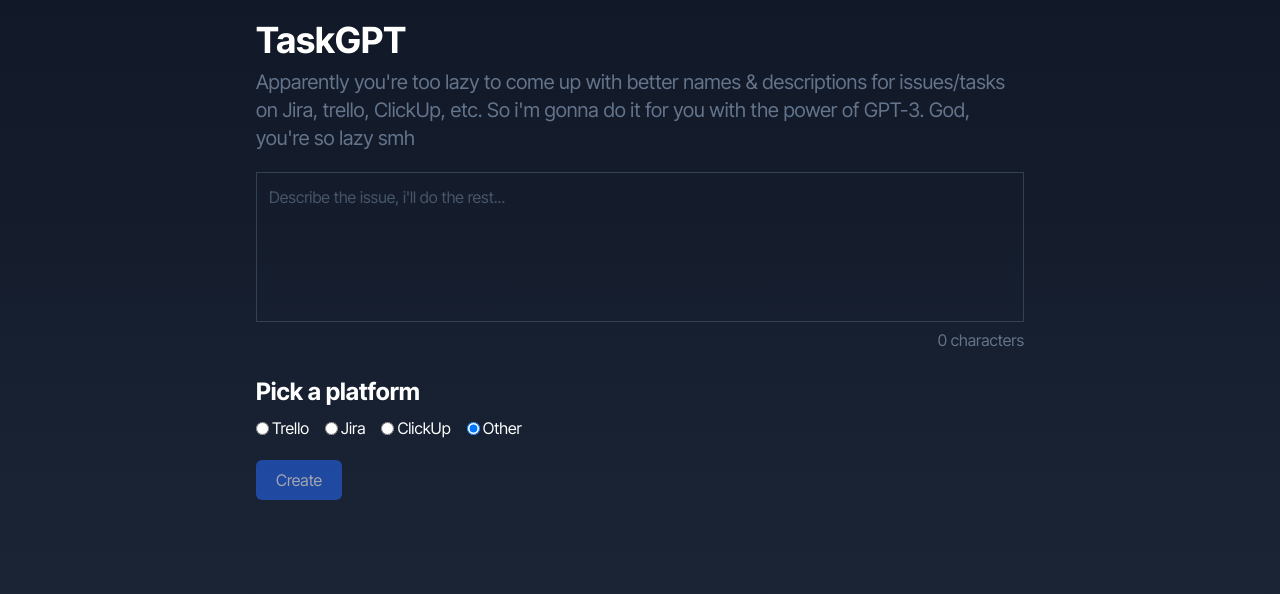
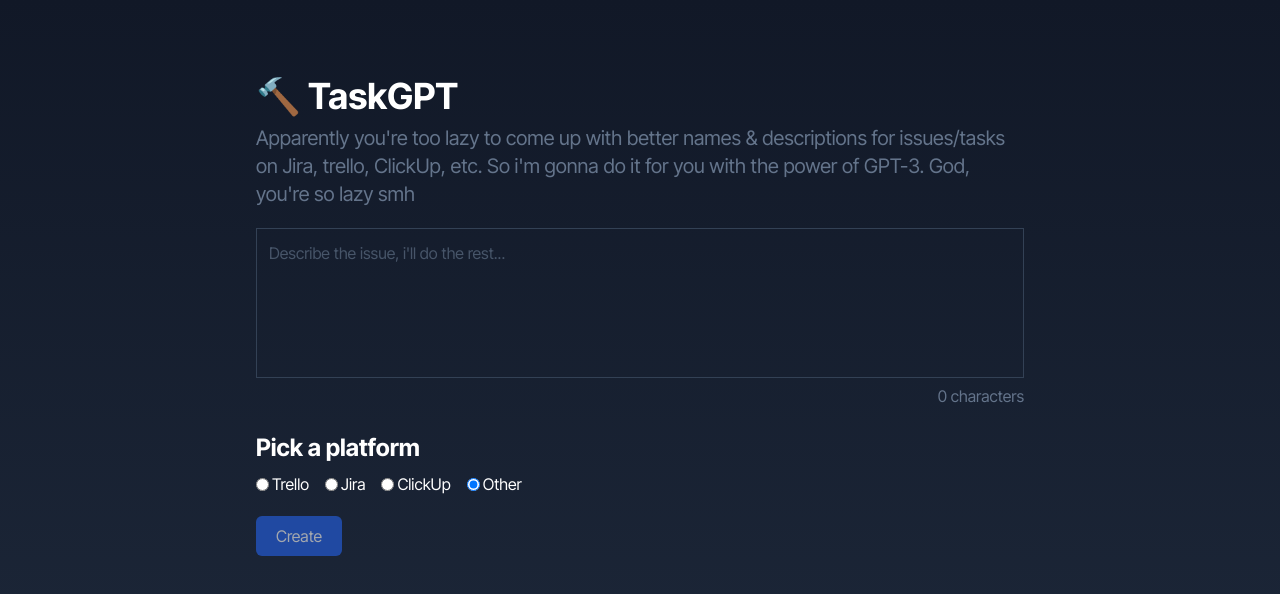
Before and after one commit to langf00rd/task-gpt, a Next.js app: page / in a window 1280 px wide. Shown: the top 594 px of the page. Built offline with nearby package versions, Linux system fonts and the light colour scheme.

Commit message:
update: page title = 🔨TaskGPT

```diff
--- a/pages/index.tsx
+++ b/pages/index.tsx
@@ -18,7 +18,6 @@
   const onGenerate = async () => {
     setLoading(true)
     await axios.post('/api/task', { description, 'platform': selectedPlatform }).then(response_ => {
-      console.log('response_', response_.data)
       setResponse(response_.data)
       setLoading(false)
     }).catch(error => {
@@ -44,9 +43,9 @@
         <link rel="icon" href="/favicon.ico" />
       </Head>
       <main className="overflow-y-scroll p-5 h-screen bg-gradient-to-b from-gray-900 to-slate-800 flex flex-col text-white">
-        <div className="w-full max-w-3xl mx-auto">
+        <div className="w-full max-w-3xl mx-auto py-14">
           <div>
-            <h1 className="text-4xl mb-2 font-bold">TaskGPT</h1>
+            <h1 className="text-4xl mb-2 font-bold">🔨 TaskGPT</h1>
             <p className="text-slate-500 lg:text-xl">Apparently you&apos;re too lazy to come up with better names & descriptions for issues/tasks on Jira, trello, ClickUp, etc. So i&apos;m gonna do it for you with the power of GPT-3. God, you&apos;re so lazy smh</p>
           </div>
           <textarea value={description} onChange={event => setDescription(event.target.value)} placeholder="Describe the issue, i'll do the rest..." className="placeholder:text-slate-600 mt-5 w-full p-3 bg-transparent outline-none border border-slate-700 h-[150px] resize-none"></textarea>
```
